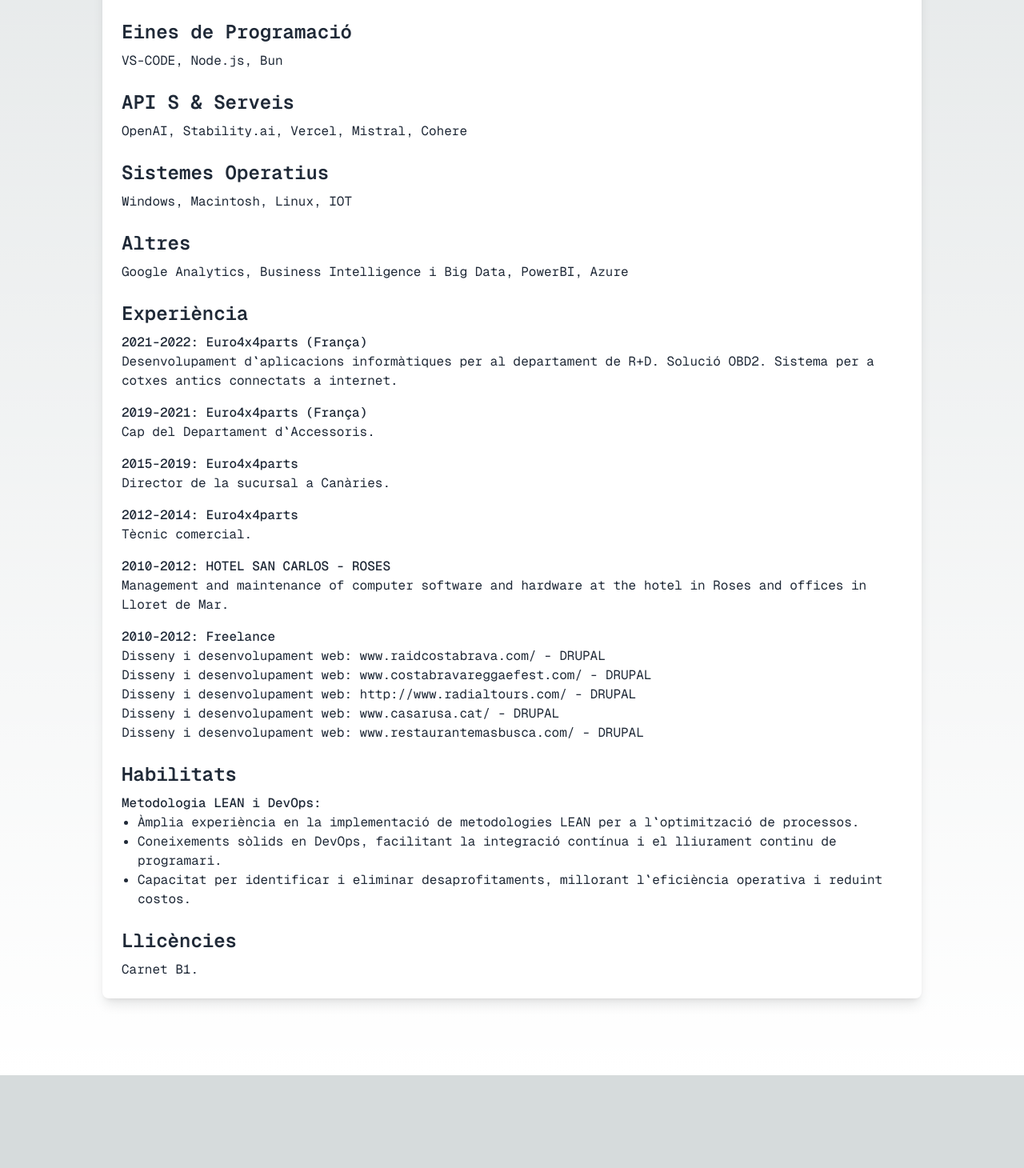
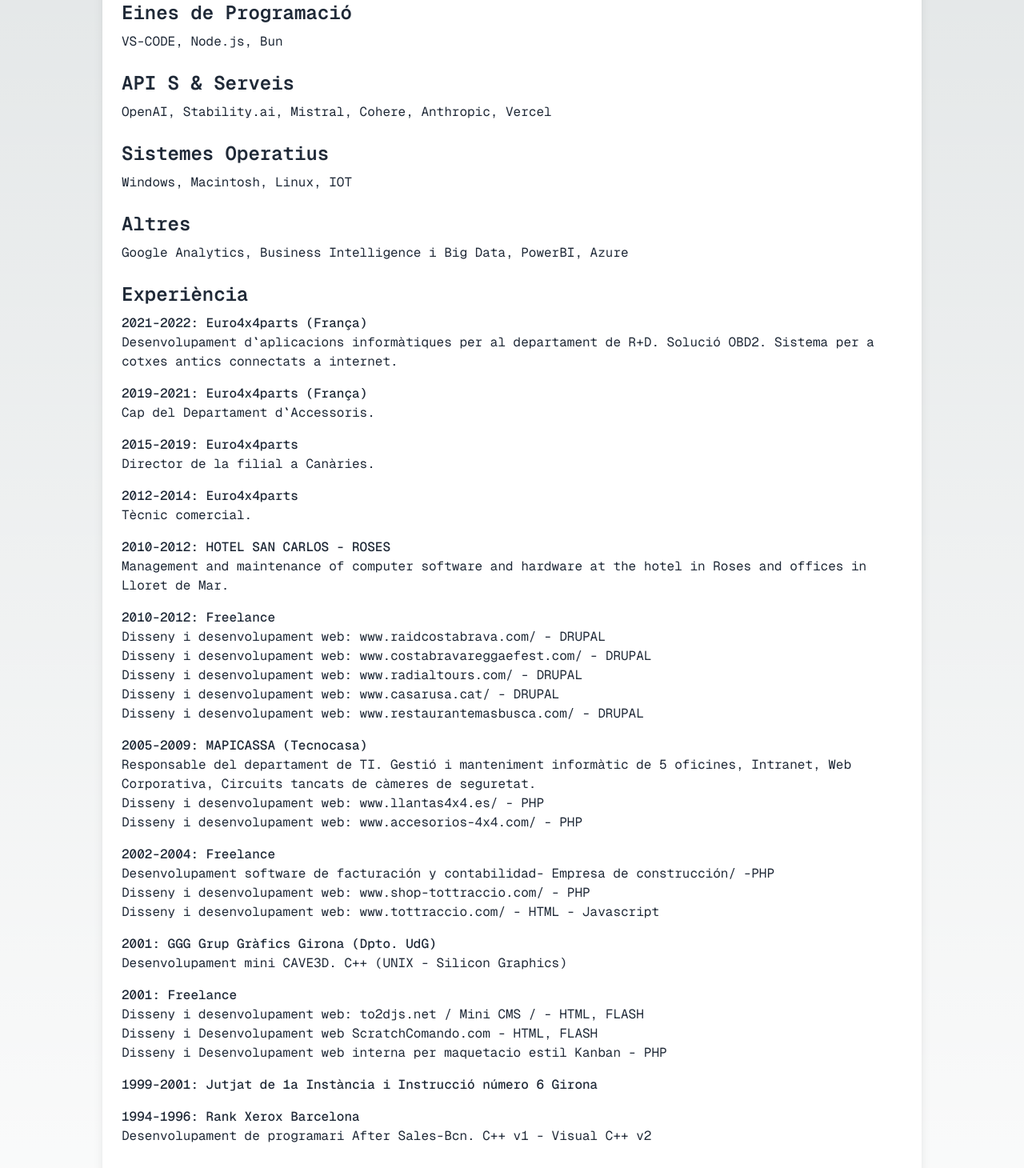
Before and after one commit to cescofors75/cesco.dev, a Next.js app: page / in a window 1280 px wide. Shown: the part 1080-2540 px from the top of the page at 80% size. Before the commit the page ends 2424 px from the top, so only its background shows below. Built offline with nearby package versions, Linux system fonts and the light colour scheme.

Commit message:
Actualizar información de experiencia laboral en Component.tsx

```diff
--- a/components/component/component.tsx
+++ b/components/component/component.tsx
@@ -43,7 +43,7 @@
       </div>
       <div className="mt-6">
         <h2 className="text-xl sm:text-2xl font-semibold mb-2">Projecte Actual</h2>
-        <h3 className="font-medium">Baco AI (2022-2023-2024)</h3>
+        <h3 className="font-medium">Baco AI (2022-2023-2024) JS</h3>
         <p className="mb-2">
           Descripció: Dona vida al teu propi Sommelier Virtual. Un servei on els establiments poden crear i gestionar el seu sommelier personalitzat amb facilitat i rapidesa.
           <Link href="baco.cat/" target="_blank" className="ml-1 hover:underline">
@@ -52,7 +52,7 @@
         </p>
         <p>Acceleradora: ISDI (Escola de negocis) Barcelona (Next Generator)</p>
         <p>Microsoft Startup Founders Hub (Patrocinador)</p>
-        <p>Desenvolupament de patrons de Relacions Embeddings (vectors) RAG (Retrieve and Generate) per a la generació de respostes.</p>
+        <p>Desenvolupament de patrons dinamics de Relacions Embeddings (vectors) RAG (Retrieve and Generate)</p>
       </div>
       <div className="mt-6">
         <h2 className="text-xl sm:text-2xl font-semibold mb-2">Llengües</h2>
@@ -76,7 +76,7 @@
       </div>
       <div className="mt-6">
         <h2 className="text-xl sm:text-2xl font-semibold mb-2">API S & Serveis</h2>
-        <p>OpenAI, Stability.ai, Vercel, Mistral, Cohere</p>
+        <p>OpenAI, Stability.ai, Mistral, Cohere, Anthropic, Vercel</p>
       </div>
       <div className="mt-6">
         <h2 className="text-xl sm:text-2xl font-semibold mb-2">Sistemes Operatius</h2>
@@ -99,29 +99,55 @@
     </div>
     <div>
       <h3 className="font-medium">2015-2019: Euro4x4parts</h3>
-            <p>Director de la sucursal a Canàries.</p>
+      <p>Director de la filial a Canàries.</p>
     </div>
     <div>
       <h3 className="font-medium">2012-2014: Euro4x4parts</h3>
       <p>Tècnic comercial.</p>
     </div>
-
     <div>
       <h3 className="font-medium">2010-2012: HOTEL SAN CARLOS - ROSES</h3>
-            <p>
-              Management and maintenance of computer software and hardware at the hotel in Roses and offices in Lloret de
-              Mar.
-            </p>
+      <p>Management and maintenance of computer software and hardware at the hotel in Roses and offices in Lloret de Mar.</p>
     </div>
     <div>
       <h3 className="font-medium">2010-2012: Freelance</h3>
       <p>Disseny i desenvolupament web: www.raidcostabrava.com/ - DRUPAL</p>
       <p>Disseny i desenvolupament web: www.costabravareggaefest.com/ - DRUPAL</p>
-            <p>Disseny i desenvolupament web: http://www.radialtours.com/ - DRUPAL</p>
+      <p>Disseny i desenvolupament web: www.radialtours.com/ - DRUPAL</p>
       <p>Disseny i desenvolupament web: www.casarusa.cat/ - DRUPAL</p>
       <p>Disseny i desenvolupament web: www.restaurantemasbusca.com/ - DRUPAL</p>
     </div>
-          {/* Más experiencias... */}
+    <div>
+
+      <h3 className="font-medium">2005-2009: MAPICASSA (Tecnocasa)</h3>
+      <p>Responsable del departament de TI. Gestió i manteniment informàtic de 5 oficines, Intranet, Web Corporativa, Circuits tancats de càmeres de seguretat.</p>
+      <p>Disseny i desenvolupament web: www.llantas4x4.es/ - PHP</p>
+      <p>Disseny i desenvolupament web: www.accesorios-4x4.com/ - PHP</p>
+    </div>
+    <div>
+      <h3 className="font-medium">2002-2004: Freelance</h3>
+
+      <p>Desenvolupament software de facturación y contabilidad- Empresa de construcción/ -PHP</p>
+      <p>Disseny i desenvolupament web: www.shop-tottraccio.com/ - PHP </p>
+      <p>Disseny i desenvolupament web: www.tottraccio.com/ - HTML - Javascript</p>
+    </div>
+    <div>
+      <h3 className="font-medium">2001: GGG Grup Gràfics Girona (Dpto. UdG)</h3>
+      <p>Desenvolupament mini CAVE3D. C++ (UNIX - Silicon Graphics)</p>
+    </div>
+    <div>
+      <h3 className="font-medium">2001: Freelance</h3>
+      <p>Disseny i desenvolupament web: to2djs.net / Mini CMS  / - HTML, FLASH</p>
+      <p>Disseny i Desenvolupament web ScratchComando.com - HTML, FLASH</p>
+      <p>Disseny i Desenvolupament web interna per maquetacio estil Kanban - PHP</p>
+    </div>
+    <div>
+      <h3 className="font-medium">1999-2001: Jutjat de 1a Instància i Instrucció número 6 Girona</h3>
+    </div>
+    <div>
+      <h3 className="font-medium">1994-1996: Rank Xerox Barcelona</h3>
+      <p>Desenvolupament de programari After Sales-Bcn. C++ v1 - Visual C++ v2</p>
+    </div>
   </div>
 </div>
       <div className="mt-6">
```
Lines whose indentation alone changed are shown as unchanged.
